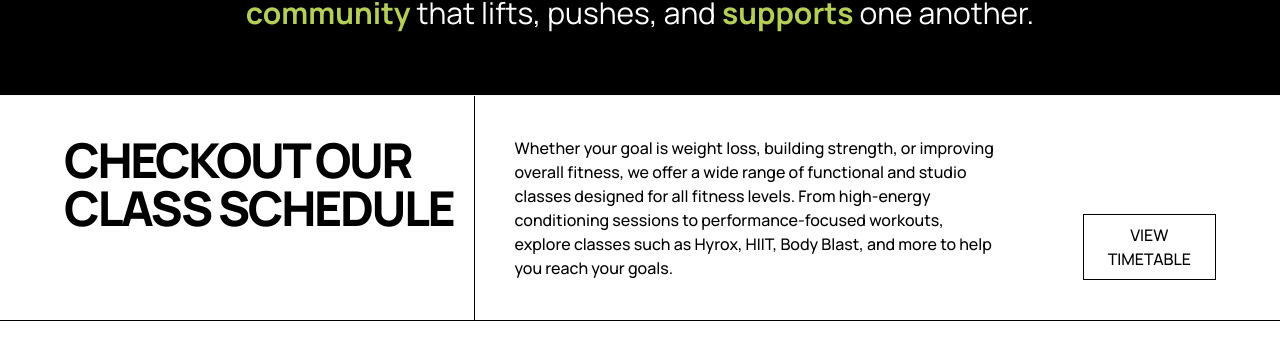
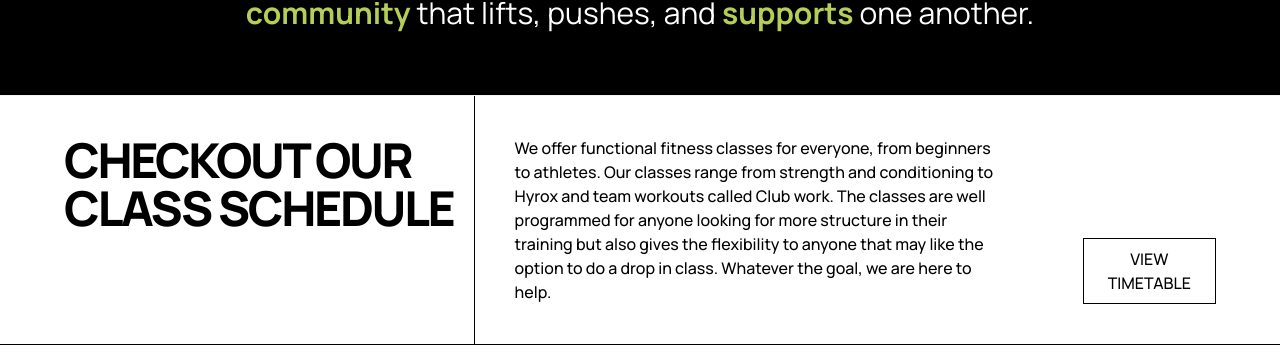
Before and after one commit to Bob-Karemera-Shema/revolution-fitness-co, a Next.js app: page / in a window 1280 px wide. Shown: the part 898-1252 px from the top of the page. Built offline with nearby package versions, Linux system fonts and the light colour scheme.

Commit message:
feat: updated home page content

```diff
--- a/app/page.tsx
+++ b/app/page.tsx
@@ -40,7 +40,7 @@ export default function Home() {
 
         <article className="w-full flex flex-col lg:flex-row lg:items-center gap-20 justify-between p-10 lg:pr-16">
           <p className="max-w-150 w-full font-medium">
-            Whether your goal is weight loss, building strength, or improving overall fitness, we offer a wide range of functional and studio classes designed for all fitness levels. From high-energy conditioning sessions to performance-focused workouts, explore classes such as Hyrox, HIIT, Body Blast, and more to help you reach your goals.
+            We offer functional fitness classes for everyone, from beginners to athletes. Our classes range from strength and conditioning to Hyrox and team workouts called Club work. The classes are well programmed for anyone looking for more structure in their training but also gives the flexibility to anyone that may like the option to do a drop in class. Whatever the goal, we are here to help.
           </p>
           <Link href="/classes" aria-label="Classes" className="lg:self-end">
             <Button type="secondary" className="w-fit">
```
